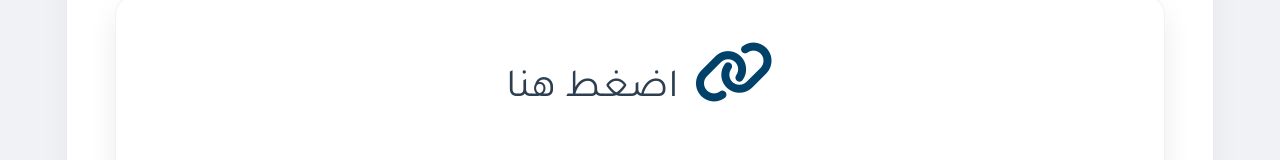
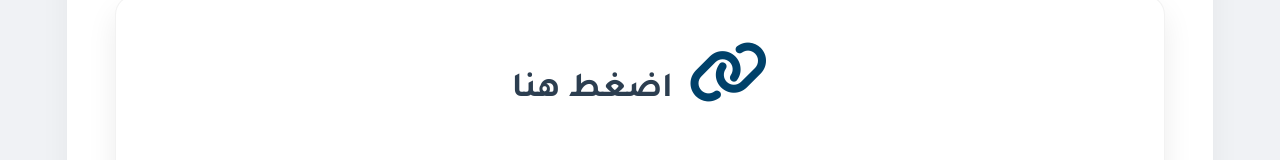
Before and after one commit to YoussefYaser11/mostafa_portfolio, a plain HTML site: page index.html in a window 1280 px wide. Shown: the part 1941-2101 px from the top of the page. Drawn offline with Linux system fonts and the light colour scheme.

Commit message:
Update styles.css

```diff
--- a/styles.css
+++ b/styles.css
@@ -17,7 +17,8 @@ body {
 a{
   text-decoration: none;
 color: #2c3e50;
-font-size:40px;
+font-size:35px;
+font-weight:bold;
 }
 
 /* Header */
```
